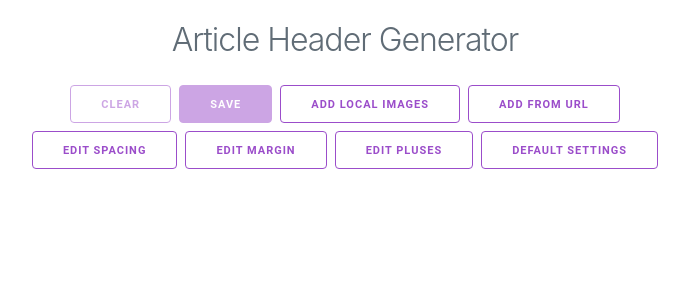
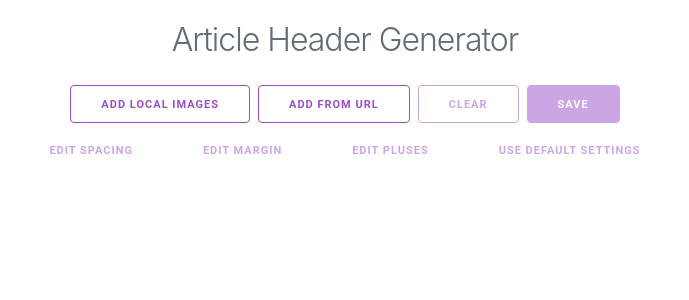
Before and after one commit to mezzode/summit, a React (Create React App) app: page / in a window 1280 px wide. Shown: the top 300 px of the page, without its empty margins (295-984 px from the left). Built offline with nearby package versions, Linux system fonts and the light colour scheme.

Commit message:
Update control design

```diff
--- a/src/App.css
+++ b/src/App.css
@@ -19,6 +19,11 @@
   justify-content: center;
 }
 
+.input-container {
+  align-items: center;
+  display: flex;
+}
+
 /* .disabled-link-btn exists to apply .button[disabled] styles to an <a> */
 
 .disabled-link-btn {
--- a/src/App.tsx
+++ b/src/App.tsx
@@ -117,6 +117,7 @@ export class App extends Component<Props, State> {
     } = this.state;
     const margin = inputToNum(marginInput);
     const spacing = inputToNum(spacingInput);
+    const isEmpty = imgs.length === 0;
 
     return (
       <div className='main container'>
@@ -154,6 +155,7 @@ export class App extends Component<Props, State> {
                           {...providedDraggable.dragHandleProps}
                           style={{
                             ...providedDraggable.draggableProps.style,
+                            // Need inline styles to avoid being overwritten
                             alignItems: 'center',
                             display: 'flex',
                             justifyContent: 'space-between',
@@ -179,20 +181,7 @@ export class App extends Component<Props, State> {
         <div className='control-container'>
           <div className='control-container'>
             <div className='control-container'>
-              <button
-                className='button button-outline'
-                onClick={this.clear}
-                disabled={imgs.length === 0}
-              >
-                Clear
-              </button>
-              {canvasUrl ? (
-                <a className='button' href={canvasUrl} download='header.png'>
-                  Save
-                </a>
-              ) : (
-                <a className='button disabled-link-btn'>Save</a>
-              )}
+              <div className='control-container'>
                 <FileInput
                   id='fileInput'
                   accept='image/*'
@@ -214,42 +203,55 @@ export class App extends Component<Props, State> {
               </div>
               <div className='control-container'>
                 <button
-                className={classNames(
-                  'button',
-                  !spacingOpen && 'button-outline',
+                  className='button button-outline'
+                  onClick={this.clear}
+                  disabled={isEmpty}
+                >
+                  Clear
+                </button>
+                {canvasUrl ? (
+                  <a className='button' href={canvasUrl} download='header.png'>
+                    Save
+                  </a>
+                ) : (
+                  <a className='button disabled-link-btn'>Save</a>
                 )}
+              </div>
+            </div>
+            <div className='control-container'>
+              <button
+                className={classNames('button', !spacingOpen && 'button-clear')}
                 onClick={this.toggle('spacingOpen')}
+                disabled={isEmpty}
               >
                 Edit Spacing
               </button>
               <button
-                className={classNames(
-                  'button',
-                  !marginOpen && 'button-outline',
-                )}
+                className={classNames('button', !marginOpen && 'button-clear')}
                 onClick={this.toggle('marginOpen')}
+                disabled={isEmpty}
               >
                 Edit Margin
               </button>
               <button
-                className='button button-outline'
+                className={classNames('button', !plusOpen && 'button-clear')}
                 onClick={this.toggle('plusOpen')}
+                disabled={isEmpty}
               >
                 Edit Pluses
               </button>
-              <button className='button button-outline' onClick={this.reset}>
-                Default Settings
+              <button
+                className='button button-clear'
+                onClick={this.reset}
+                disabled={isEmpty}
+              >
+                Use Default Settings
               </button>
             </div>
           </div>
         </div>
         {remoteUrl !== null && (
-          <div
-            style={{
-              alignItems: 'center',
-              display: 'flex',
-            }}
-          >
+          <div className='input-container'>
             <input
               type='text'
               id='remoteUrl'
```
Lines whose indentation alone changed are shown as unchanged.
